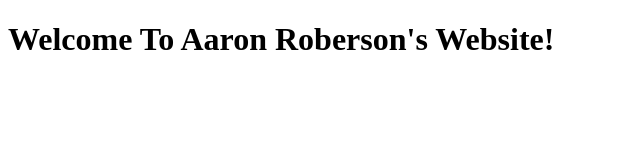
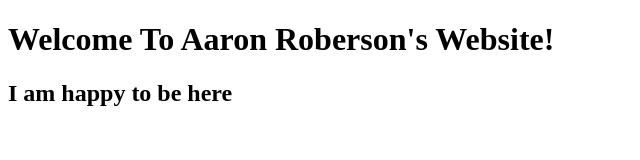
Before and after one commit to RoBo41/Introduction, a plain HTML site: page index.html in a window 1280 px wide. Shown: the whole page, without its empty margins (0-640 px from the left). Drawn offline with Linux system fonts and the light colour scheme.

Commit message:
I created an h2 tag

```diff
--- a/index.html
+++ b/index.html
@@ -10,6 +10,7 @@
 
 <body>
   <h1>Welcome To Aaron Roberson's Website!</h1>
+  <h2>I am happy to be here</h2>
   <script src="script.js"></script>
 
   <!--
```
